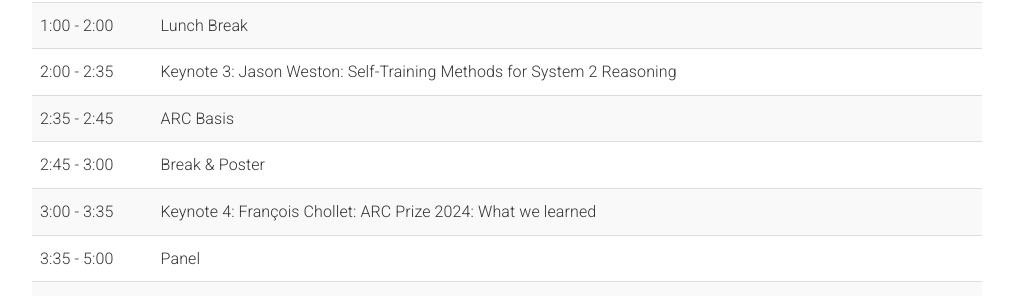
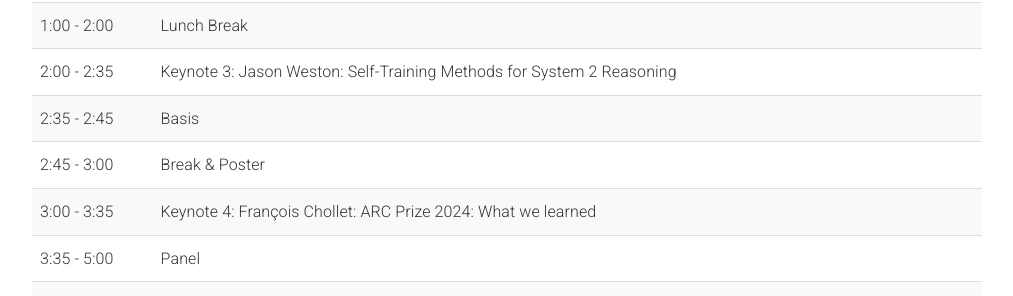
Before and after one commit to s2r-at-scale-workshop/s2r-at-scale-workshop.github.io, a Jekyll site: the page built from _pages/home.md, in a window 1280 px wide and 900 px high, scrolled down 833 px. Shown: the part 151-447 px from the top of the window, without its empty margins (133-1146 px from the left). Built offline with Jekyll 4.4.1, drawn with Linux system fonts in a browser that asks for light colours.

Commit message:
rename talk

```diff
--- a/_pages/home.md
+++ b/_pages/home.md
@@ -96,7 +96,7 @@
         </tr>
         <tr>
           <td>2:35 - 2:45</td>
-          <td>ARC Basis</td>
+          <td>Basis</td>
         </tr>
         <tr>
           <td>2:45 - 3:00</td>
```
